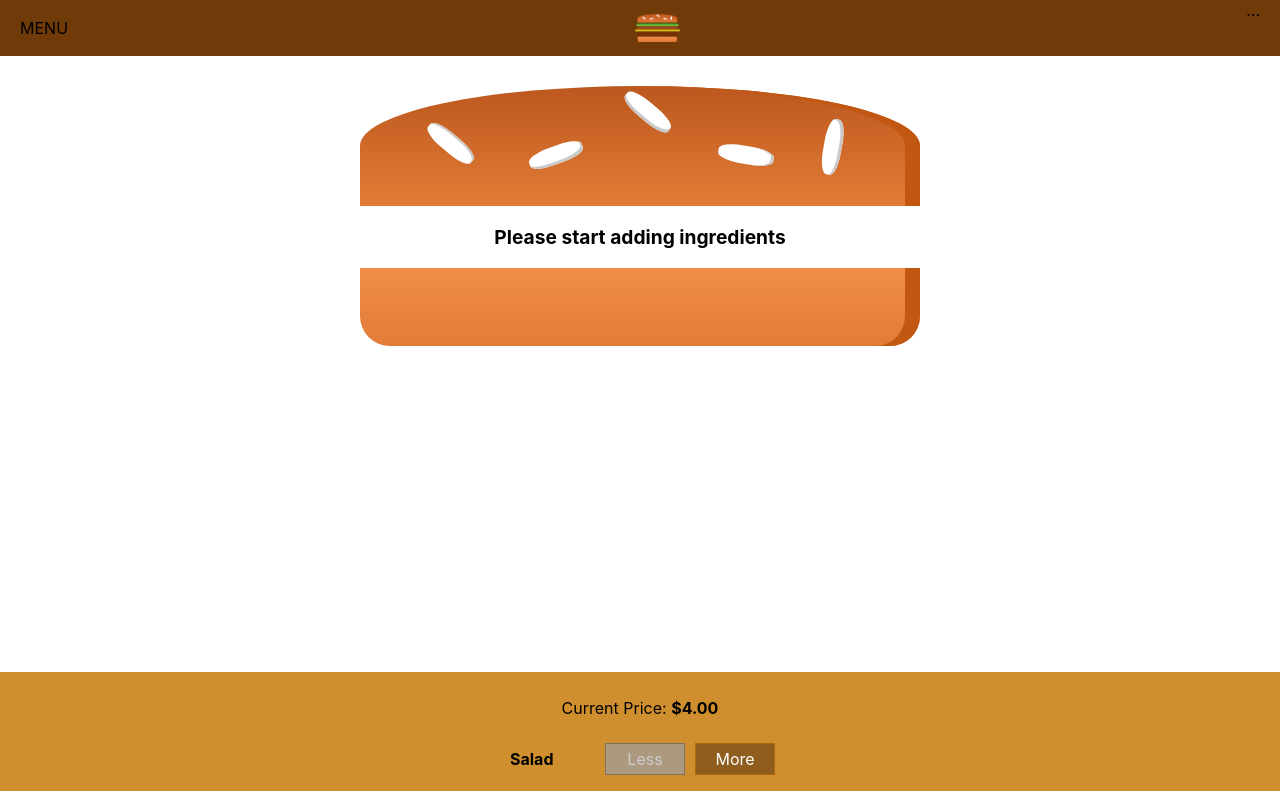
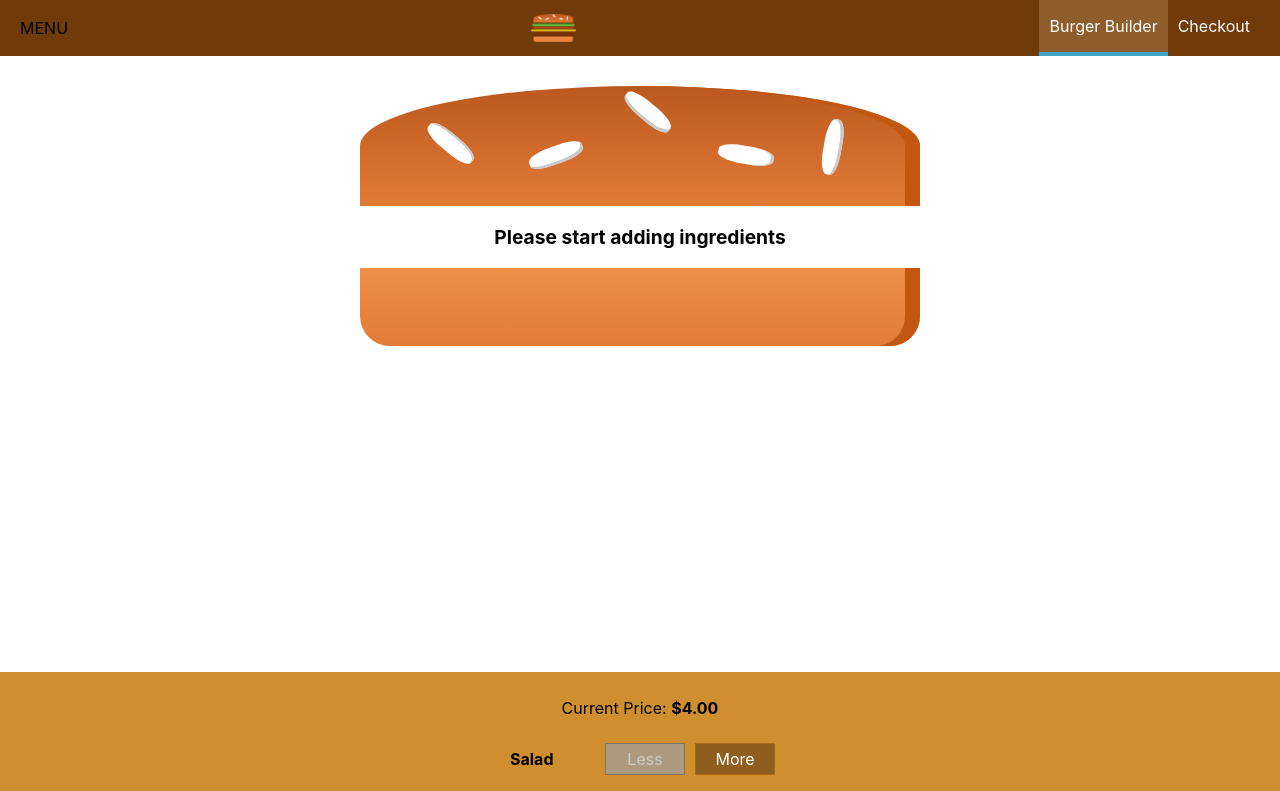
Before and after one commit to ionescuflorin/burger-builder, a React (Create React App) app: page / in a window 1280 px wide. Shown: the top 791 px of the page. Built offline with nearby package versions, Linux system fonts and the light colour scheme.

Commit message:
Added reusable navigation

```diff
--- a/notes/notes.js
+++ b/notes/notes.js
@@ -271,3 +271,4 @@
 
 // ref 3 - set dynamic classes
 {/* <button className={`Button ${props.btnType}`} onClick={props.clicked}>{props.children}</button> */}
+// className={props.active ? 'active' : null}
--- /dev/null
+++ b/src/components/Navigation/NavigationItems/NavigationItem/NavigationItem.css
@@ -0,0 +1,26 @@
+.NavigationItem {
+    margin: 0;
+    box-sizing: border-box;
+    display: flex;
+    height: 100%;
+    align-items: center;
+
+}
+
+.NavigationItem a {
+    color: #fff;
+    text-decoration: none;
+    height: 100%;
+    padding: 16px 10px;
+    border-bottom: 4px solid transparent;
+    box-sizing: border-box;
+    display: block;
+}
+
+.NavigationItem a:hover,
+.NavigationItem a:active,
+.NavigationItem a.active {
+    background-color: #8F5C2C;
+    border-bottom: 4px solid #40A4C8;
+    color: #fff;
+}
--- /dev/null
+++ b/src/components/Navigation/NavigationItems/NavigationItem/NavigationItem.jsx
@@ -0,0 +1,10 @@
+import React from 'react'
+import './NavigationItem.css'
+
+const NavigationItem = (props) => {
+    return (
+          <li className='NavigationItem'><a href={props.link} className={props.active ? 'active' : null} >{props.children}</a></li>
+    )
+}
+
+export default NavigationItem
--- /dev/null
+++ b/src/components/Navigation/NavigationItems/NavigationItems.css
@@ -0,0 +1,8 @@
+.NavigationItems {
+    margin: 0;
+    padding: 0;
+    list-style: none;
+    display: flex;
+    align-items: center;
+    height: 100%;
+}
--- /dev/null
+++ b/src/components/Navigation/NavigationItems/NavigationItems.jsx
@@ -0,0 +1,15 @@
+import React from 'react'
+import './NavigationItems.css'
+
+import NavigationItem from './NavigationItem/NavigationItem'
+
+const NavigationItems = (props) => {
+    return (
+        <ul className='NavigationItems'>
+            <NavigationItem link='/' active>Burger Builder</NavigationItem>
+            <NavigationItem link='/'>Checkout</NavigationItem>
+        </ul>
+    )
+}
+
+export default NavigationItems
--- a/src/components/Navigation/Toolbar/Toolbar.jsx
+++ b/src/components/Navigation/Toolbar/Toolbar.jsx
@@ -1,6 +1,7 @@
 import React from 'react'
 import './Toolbar.css'
 import Logo from '../../Logo/Logo'
+import NavigationItems from '../NavigationItems/NavigationItems'
 
 const Toolbar = (props) => {
     return (
@@ -8,7 +9,7 @@
            <div>MENU</div>
            <Logo />
            <nav>
-              ...
+              <NavigationItems/>
            </nav>
        </header>
     )
```
